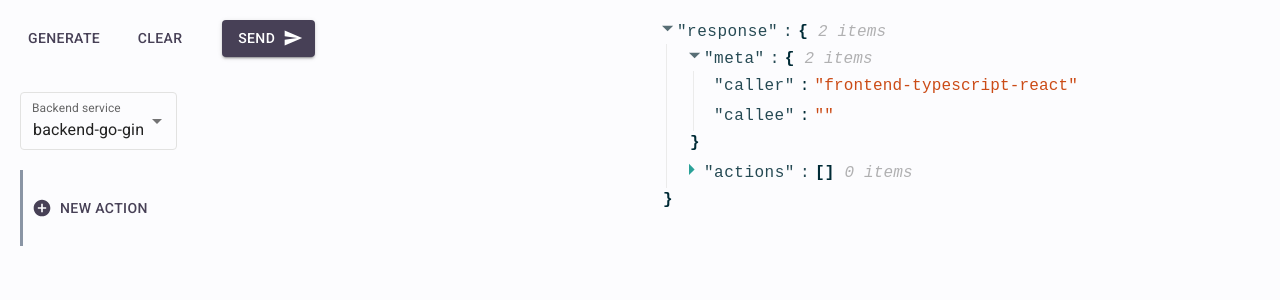
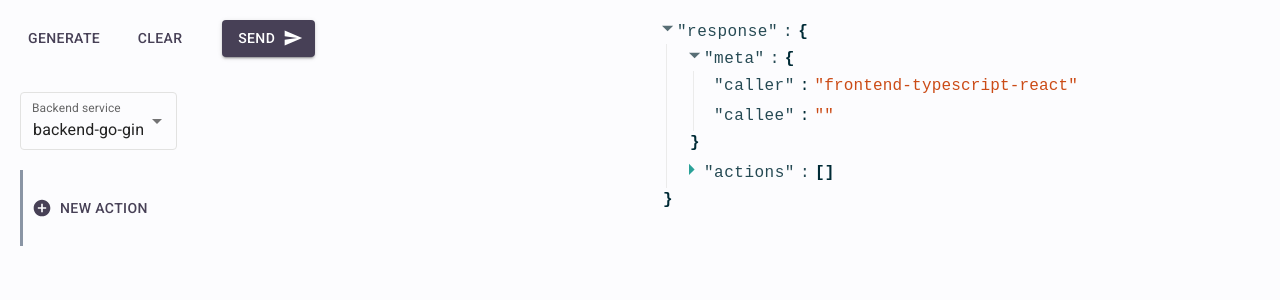
Before and after one commit to crafting-demo/frontend-typescript-react, a React (Create React App) app: page / in a window 1280 px wide. Shown: the top 300 px of the page. Built offline with nearby package versions, Linux system fonts and the light colour scheme.

Commit message:
move target endpoint from root

```diff
--- a/src/backend/client.ts
+++ b/src/backend/client.ts
@@ -5,7 +5,7 @@ export class Client {
   private url: string;
 
   constructor(serviceType: string) {
-    const suffix = `${process.env.REACT_APP_DNS_SUFFIX}`;
+    const suffix = `${process.env.REACT_APP_DNS_SUFFIX}/api`;
     switch (serviceType) {
       case ServiceType.Gin:
         this.url = `https://gin${suffix}`;
@@ -39,8 +39,8 @@ export class Client {
       const err = await resp.json();
       logger.write(
         "makeServiceCall",
-        "encountered error when making service call",
-        err
+        "failed to make service call",
+        JSON.stringify(err)
       );
       return null;
     }
--- a/src/components/response/response.tsx
+++ b/src/components/response/response.tsx
@@ -5,5 +5,12 @@ import { useResponse } from "common/hooks";
 export function ResponseBuilder() {
   const [response] = useResponse();
 
-  return <ReactJson name="response" src={response} displayDataTypes={false} />;
+  return (
+    <ReactJson
+      name="response"
+      src={response}
+      displayDataTypes={false}
+      displayObjectSize={false}
+    />
+  );
 }
--- a/src/global.d.ts
+++ /dev/null
@@ -1 +0,0 @@
-declare module "react-tree-graph";
```
